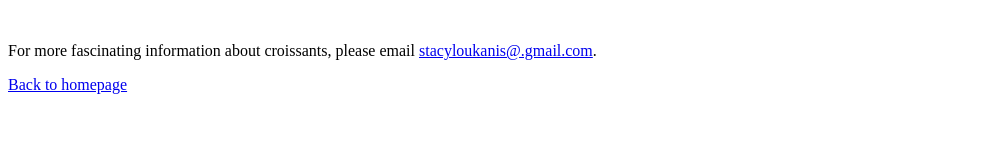
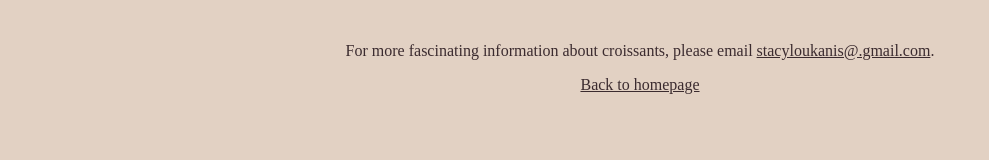
Before and after one commit to SLou-27/croissant-challenge2, a plain HTML site: page contact.html in a window 1280 px wide. Shown: the whole page, without its empty margins (0-989 px from the left). Drawn offline with Linux system fonts and the light colour scheme; the site is published under a folder, as on GitHub Pages, so addresses that start at the root find nothing.

Commit message:
link update

```diff
--- a/contact.html
+++ b/contact.html
@@ -4,7 +4,7 @@
     <meta charset="UTF-8">
     <meta http-equiv="X-UA-Compatible" content="IE=edge">
     <meta name="viewport" content="width=device-width, initial-scale=1.0">
-    <link rel="stylesheet" href="/src/style.css" />
+    <link rel="stylesheet" href="src/style.css" />
     <title>Contact us</title>
 </head>
 <body>
```
Also changed, not shown: index.html (+1 -1 lines), src/photo.html (+1 -1 lines).
